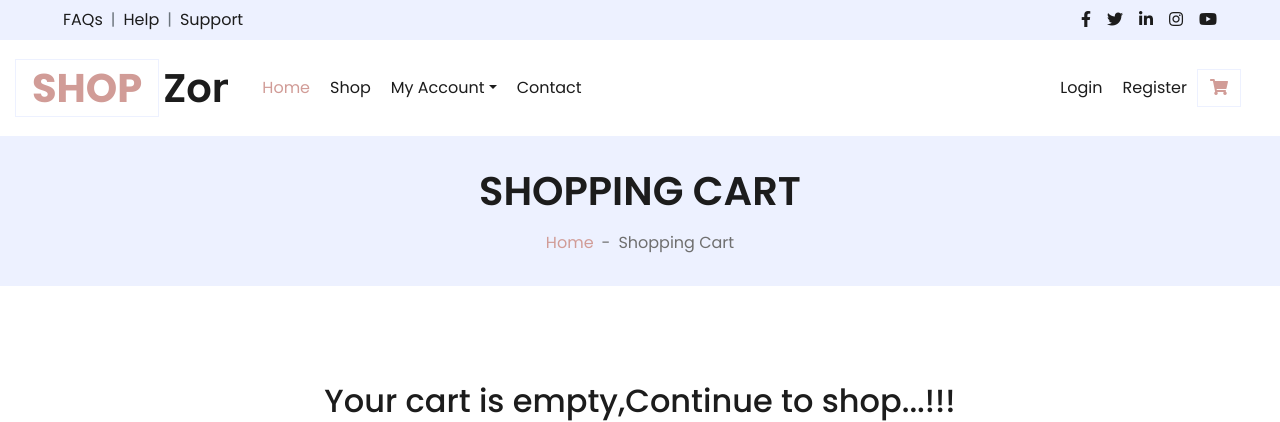
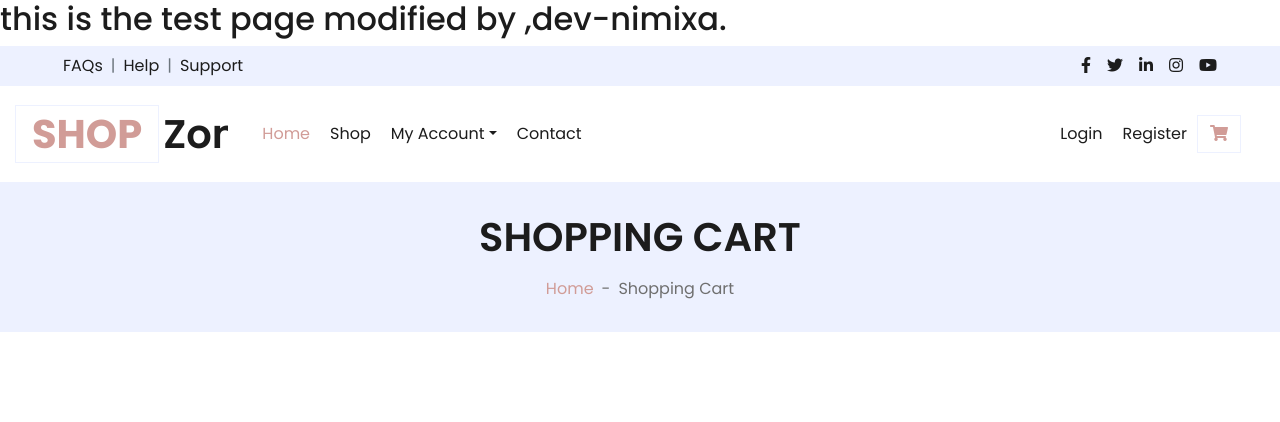
Before and after one commit to NimixaDamor/E-commerce_webapp_Django, a Django app: page /cart/ in a window 1280 px wide. Shown: the top 422 px of the page. Run offline with Django 5.2, Linux system fonts and the light colour scheme; some libraries are stand-ins or nearby versions.

Commit message:
added heading in basefile

```diff
--- a/page/templates/base.html
+++ b/page/templates/base.html
@@ -35,6 +35,7 @@
 </head>
 
 <body>
+    <h2>this is the test page modified by ,dev-nimixa.</h2>
 <!-- Topbar Start -->
 <div class="container-fluid">
     <div class="row bg-secondary py-2 px-xl-5">
```
